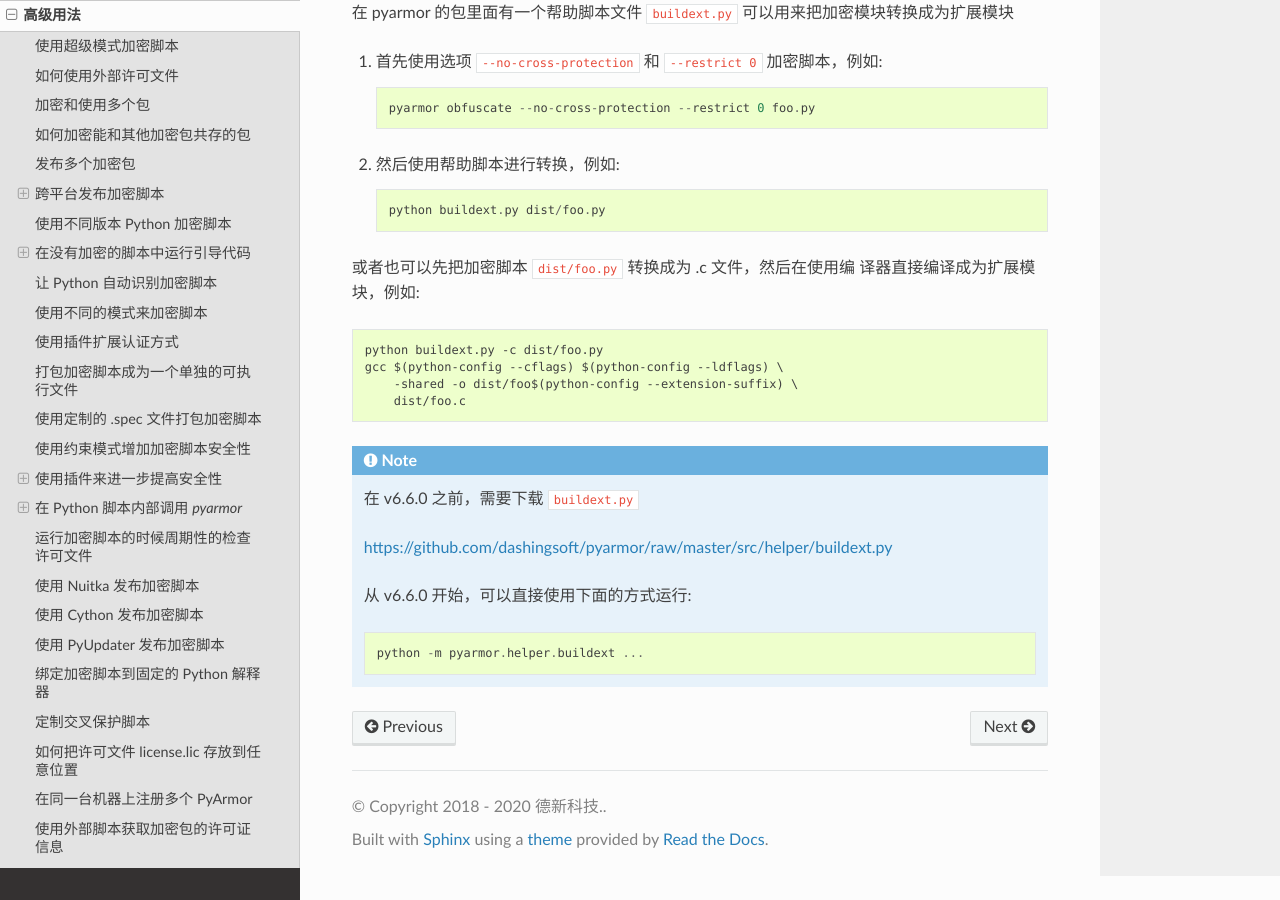
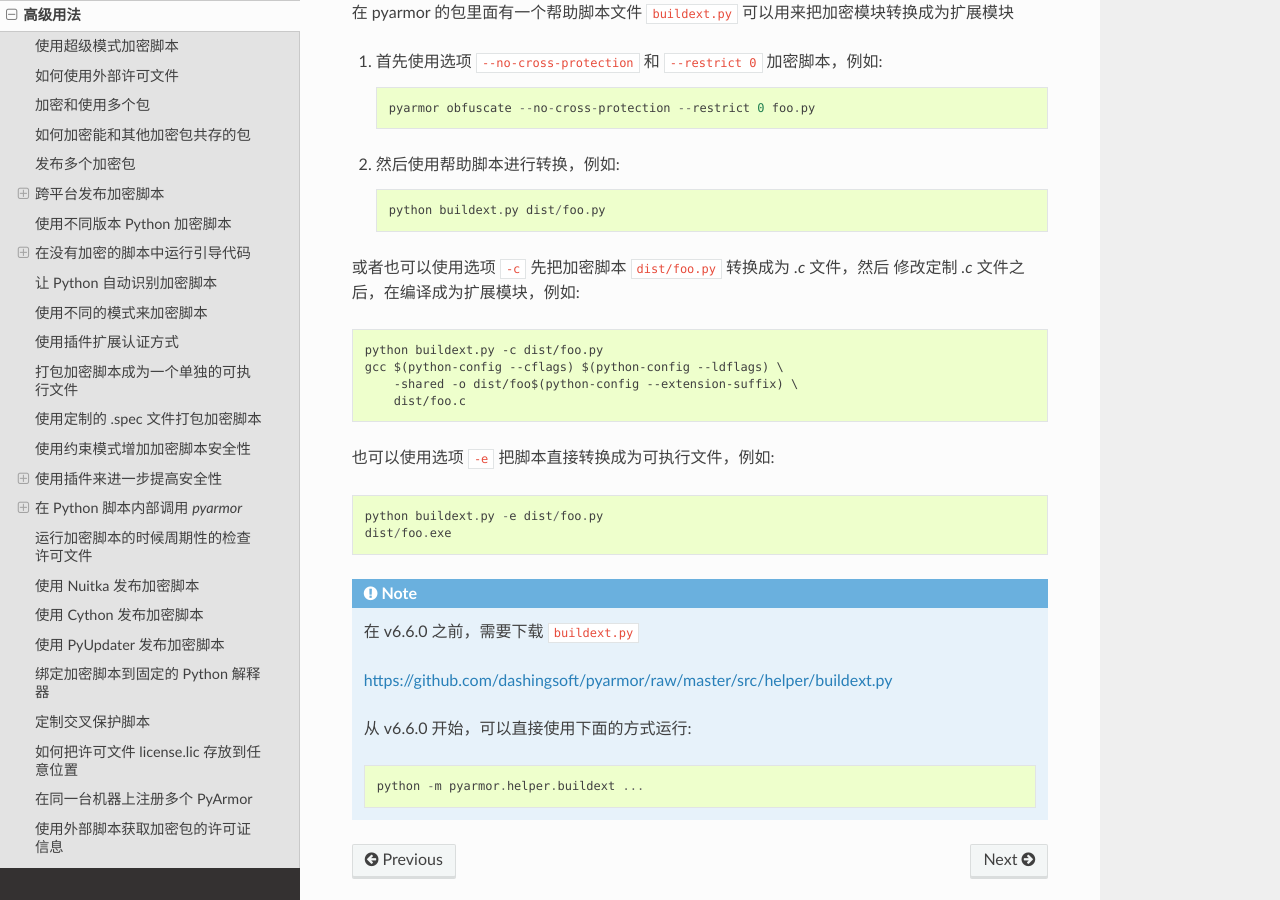
Before and after one commit to dashingsoft/pyarmor-docs-zh, a Sphinx documentation site: the page built from docs/advanced.rst, in a window 1280 px wide and 900 px high, scrolled down 30597 px. Built offline with Sphinx 7.4.7 and the Read the Docs theme 2.0.0, drawn with Linux system fonts in a browser that asks for light colours.

Commit message:
Document buildext

```diff
--- a/docs/advanced.rst
+++ b/docs/advanced.rst
@@ -1460,13 +1460,18 @@
 
     python buildext.py dist/foo.py
 
-或者也可以先把加密脚本 ``dist/foo.py`` 转换成为 .c 文件，然后在使用编
-译器直接编译成为扩展模块，例如::
+或者也可以使用选项 ``-c`` 先把加密脚本 ``dist/foo.py`` 转换成为 `.c` 文件，然后
+修改定制 `.c` 文件之后，在编译成为扩展模块，例如::
 
     python buildext.py -c dist/foo.py
     gcc $(python-config --cflags) $(python-config --ldflags) \
         -shared -o dist/foo$(python-config --extension-suffix) \
         dist/foo.c
+
+也可以使用选项 ``-e`` 把脚本直接转换成为可执行文件，例如::
+
+    python buildext.py -e dist/foo.py
+    dist/foo.exe
 
 .. note::
 
```
